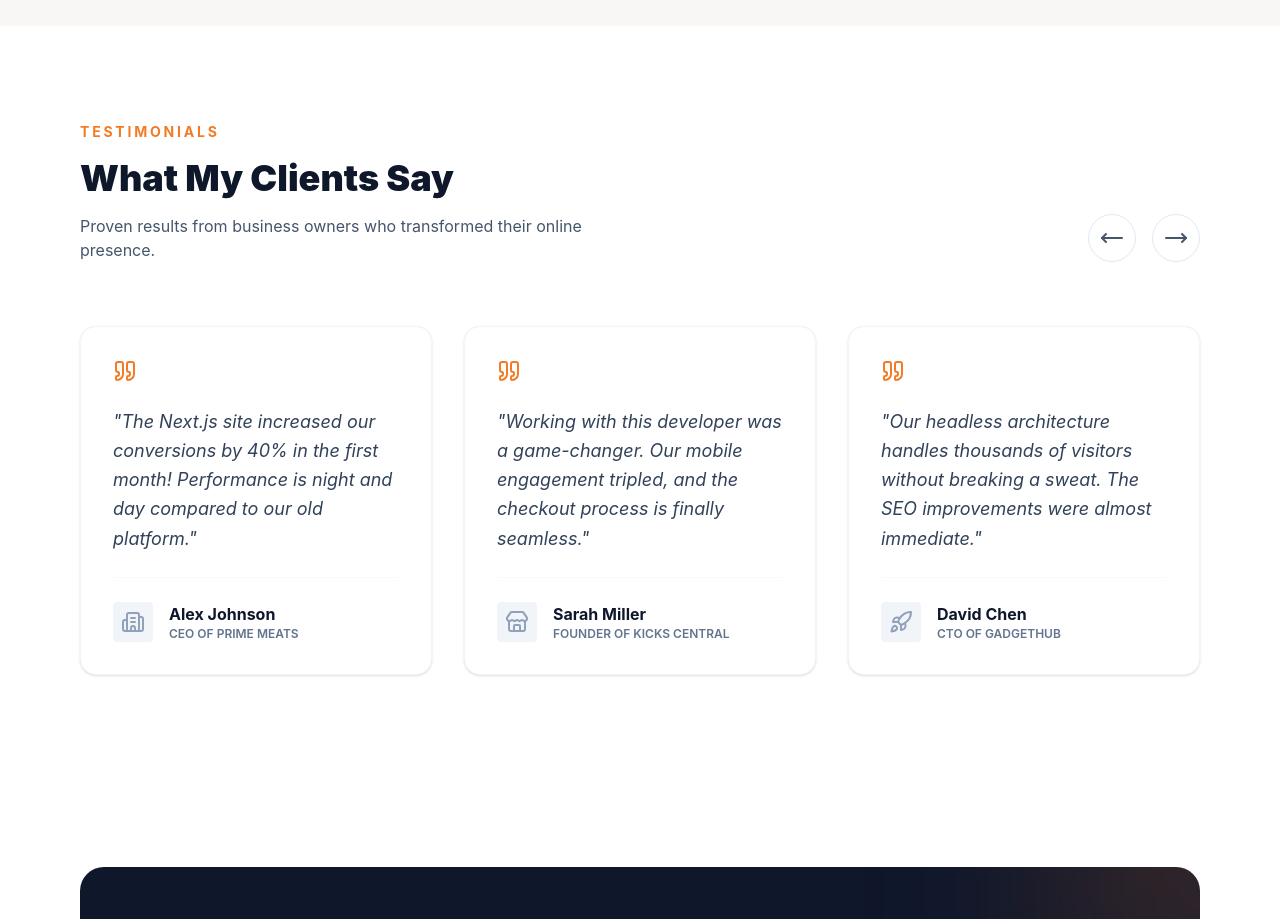
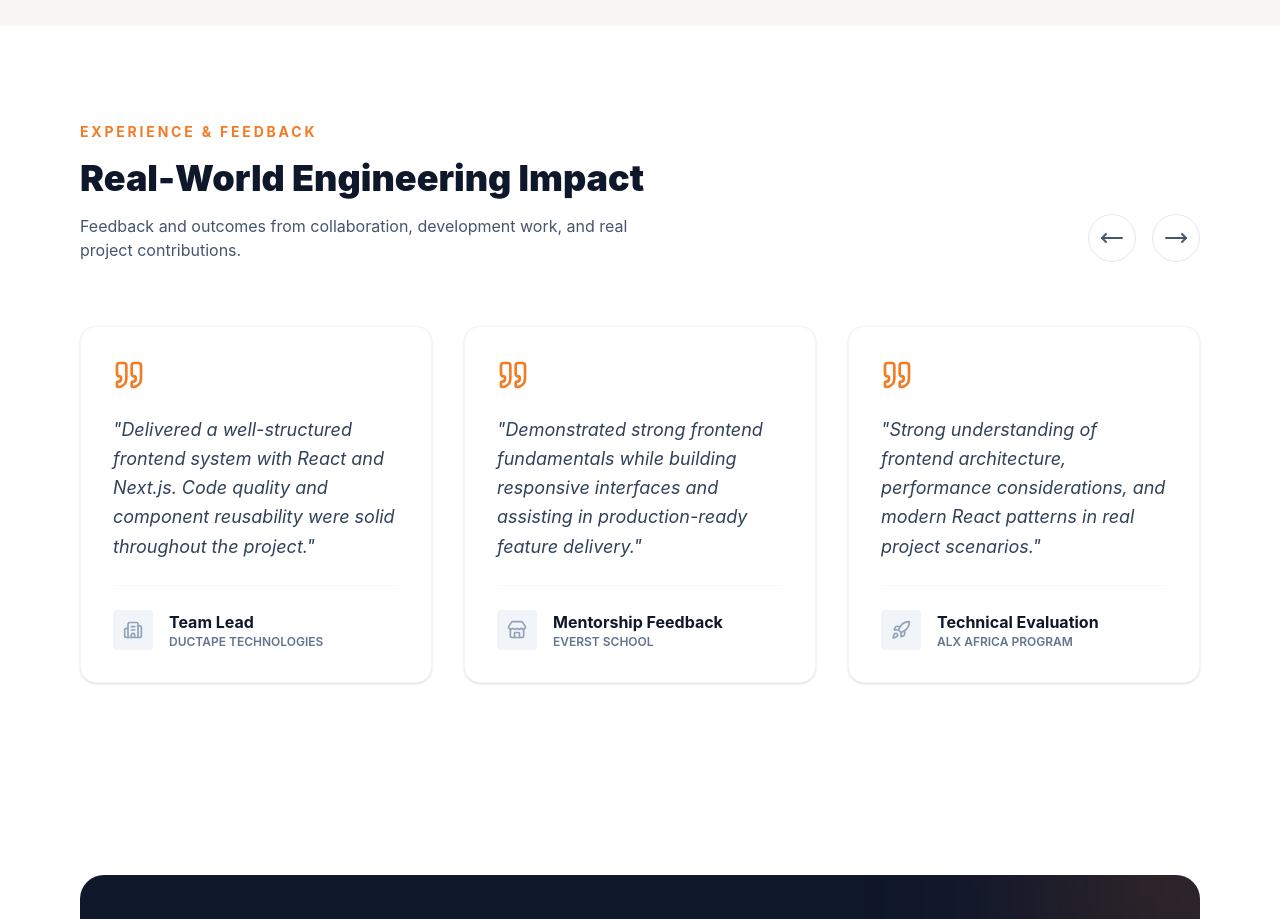
Before and after one commit to Sylvester009/9starsportfoio, a Next.js app: page / in a window 1280 px wide. Shown: the part 4060-4979 px from the top of the page. Built offline with nearby package versions, Linux system fonts and the light colour scheme.

Commit message:
Revise testimonials content and layout
Updated testimonials section with new headings, feedback, and attributions.

```diff
--- a/components/Testimonials.tsx
+++ b/components/Testimonials.tsx
@@ -4,101 +4,123 @@ export default function Testimonials() {
   return (
     <section className="py-24 px-6 md:px-20 bg-white">
       <div className="max-w-[1280px] mx-auto">
+
+        {/* HEADER */}
         <div className="flex flex-col md:flex-row md:items-end justify-between mb-16 gap-6">
+
           <div className="space-y-4">
             <h2 className="text-[#f47b25] font-bold text-sm uppercase tracking-[0.2em]">
-              Testimonials
+              Experience & Feedback
             </h2>
+
             <h3 className="text-3xl md:text-4xl font-black text-slate-900">
-              What My Clients Say
+              Real-World Engineering Impact
             </h3>
+
             <p className="text-slate-600 max-w-xl">
-              Proven results from business owners who transformed their online
-              presence.
+              Feedback and outcomes from collaboration, development work, and real project contributions.
             </p>
           </div>
+
+          {/* arrows (optional UI only) */}
           <div className="flex gap-4">
             <button className="size-12 rounded-full border border-slate-200 flex items-center justify-center text-slate-600 hover:bg-slate-50 transition-colors">
               <MoveLeft />
             </button>
+
             <button className="size-12 rounded-full border border-slate-200 flex items-center justify-center text-slate-600 hover:bg-slate-50 transition-colors">
               <MoveRight />
             </button>
           </div>
         </div>
+
+        {/* CARDS */}
         <div className="grid grid-cols-1 md:grid-cols-3 gap-8">
+
+          {/* CARD 1 */}
           <div className="bg-white p-8 rounded-2xl border border-slate-100 shadow-sm flex flex-col gap-6 relative">
-            <span className="material-symbols-outlined text-[#f47b25] text-4xl leading-none">
-              <Quote />
-            </span>
+
+            <Quote className="text-[#f47b25] w-8 h-8" />
+
             <p className="text-slate-700 text-lg leading-relaxed italic">
-              "The Next.js site increased our conversions by 40% in the first
-              month! Performance is night and day compared to our old platform."
+              "Delivered a well-structured frontend system with React and Next.js.
+              Code quality and component reusability were solid throughout the project."
             </p>
+
             <div className="mt-auto flex items-center gap-4 border-t border-slate-50 pt-6">
+
               <div className="size-10 rounded bg-slate-100 flex items-center justify-center shrink-0">
-                <span className="material-symbols-outlined text-slate-400">
-                  <Building2 />
-                </span>
+                <Building2 className="text-slate-400 w-5 h-5" />
               </div>
+
               <div>
                 <h5 className="font-bold text-slate-900">
-                  Alex Johnson
+                  Team Lead
                 </h5>
                 <p className="text-xs text-slate-500 uppercase font-semibold">
-                  CEO of Prime Meats
+                  Ductape Technologies
                 </p>
               </div>
+
             </div>
           </div>
+
+          {/* CARD 2 */}
           <div className="bg-white p-8 rounded-2xl border border-slate-100 shadow-sm flex flex-col gap-6 relative">
-            <span className="material-symbols-outlined text-[#f47b25] text-4xl leading-none">
-              <Quote />
-            </span>
+
+            <Quote className="text-[#f47b25] w-8 h-8" />
+
             <p className="text-slate-700 text-lg leading-relaxed italic">
-              "Working with this developer was a game-changer. Our mobile
-              engagement tripled, and the checkout process is finally seamless."
+              "Demonstrated strong frontend fundamentals while building responsive interfaces
+              and assisting in production-ready feature delivery."
             </p>
+
             <div className="mt-auto flex items-center gap-4 border-t border-slate-50 pt-6">
+
               <div className="size-10 rounded bg-slate-100 flex items-center justify-center shrink-0">
-                <span className="material-symbols-outlined text-slate-400">
-                  <Store />
-                </span>
+                <Store className="text-slate-400 w-5 h-5" />
               </div>
+
               <div>
                 <h5 className="font-bold text-slate-900">
-                  Sarah Miller
+                  Mentorship Feedback
                 </h5>
                 <p className="text-xs text-slate-500 uppercase font-semibold">
-                  Founder of Kicks Central
+                  Everst School
                 </p>
               </div>
+
             </div>
           </div>
+
+          {/* CARD 3 */}
           <div className="bg-white p-8 rounded-2xl border border-slate-100 shadow-sm flex flex-col gap-6 relative">
-            <span className="material-symbols-outlined text-[#f47b25] text-4xl leading-none">
-              <Quote />
-            </span>
+
+            <Quote className="text-[#f47b25] w-8 h-8" />
+
             <p className="text-slate-700 text-lg leading-relaxed italic">
-              "Our headless architecture handles thousands of visitors without
-              breaking a sweat. The SEO improvements were almost immediate."
+              "Strong understanding of frontend architecture, performance considerations,
+              and modern React patterns in real project scenarios."
             </p>
+
             <div className="mt-auto flex items-center gap-4 border-t border-slate-50 pt-6">
+
               <div className="size-10 rounded bg-slate-100 flex items-center justify-center shrink-0">
-                <span className="material-symbols-outlined text-slate-400">
-                  <Rocket />
-                </span>
+                <Rocket className="text-slate-400 w-5 h-5" />
               </div>
+
               <div>
                 <h5 className="font-bold text-slate-900">
-                  David Chen
+                  Technical Evaluation
                 </h5>
                 <p className="text-xs text-slate-500 uppercase font-semibold">
-                  CTO of GadgetHub
+                  ALX Africa Program
                 </p>
               </div>
+
             </div>
           </div>
+
         </div>
       </div>
     </section>
```
